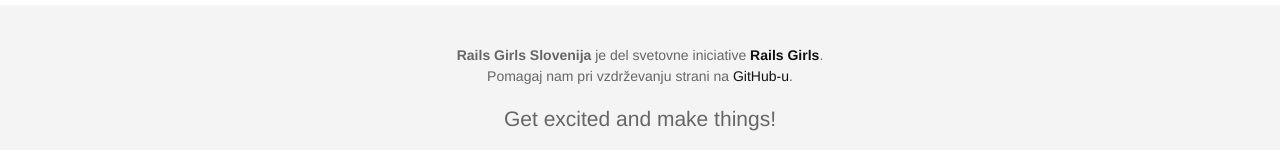
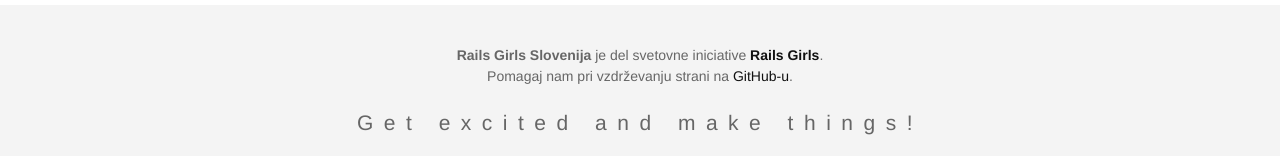
Before and after one commit to railsgirls-si/railsgirls-si.github.io, a Jekyll site: the page built from index.html, in a window 1280 px wide. Shown: the part 2547-2703 px from the top of the page. Built offline with Jekyll 4.4.1, drawn with Linux system fonts in a browser that asks for light colours; Markdown is read by kramdown in place of the engine named in the settings; comment, search, counter and statistics services are not loaded.

Commit message:
Footer text changed so it looks the same as www.railsgirls.com

```diff
--- a/_layouts/default.html
+++ b/_layouts/default.html
@@ -49,7 +49,7 @@
     <footer>
       <strong>Rails Girls Slovenija</strong> je del svetovne iniciative <strong><a href="http://railsgirls.com/">Rails Girls</a></strong>.<br/>
       Pomagaj nam pri vzdrževanju strani na <a href="https://github.com/railsgirls-si/railsgirls-si.github.io">GitHub-u</a>.<br/>
-      <h3>Get excited and make things!</h3>
+      <p class="slogan">Get excited and make things!</p>
     </footer>
     <script src="/js/jquery-1.11.1.min.js"></script>
     <script src="/js/bootstrap.min.js"></script>
--- a/css/main.css
+++ b/css/main.css
@@ -219,6 +219,12 @@ footer a {
   border-color:#111;
 }
 
+footer .slogan {
+  font-size: 1.5em;
+  letter-spacing: 0.5em;
+  margin-top: 20px;
+}
+
 /*****************************************************************************/
 /*
 /* Special elements
```
